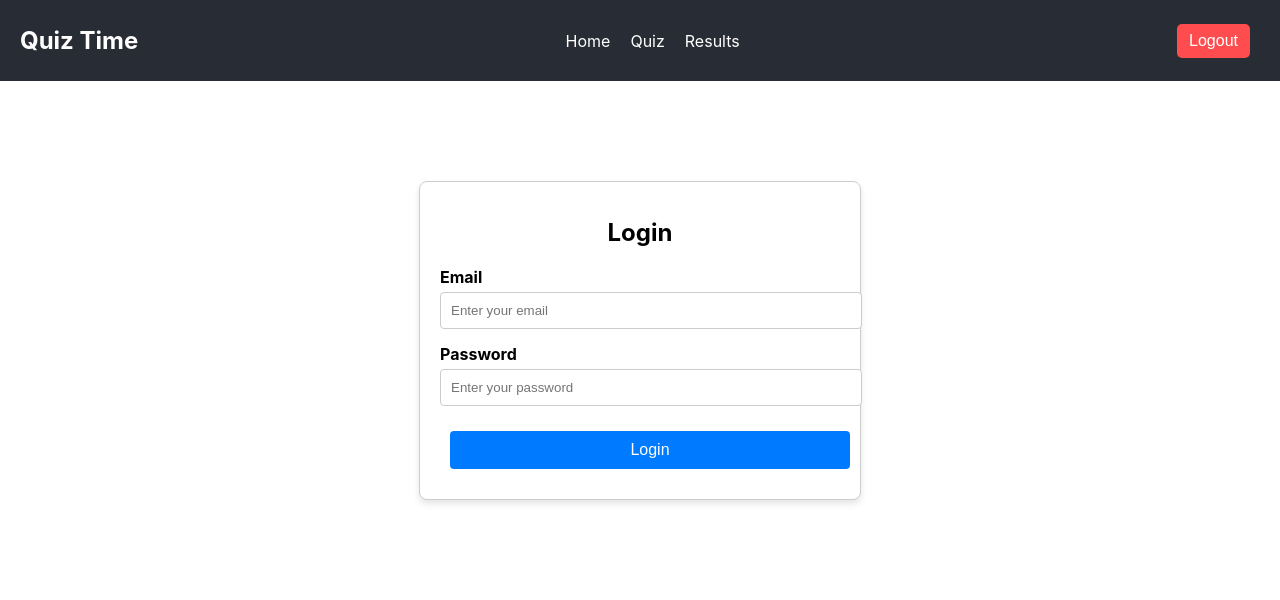
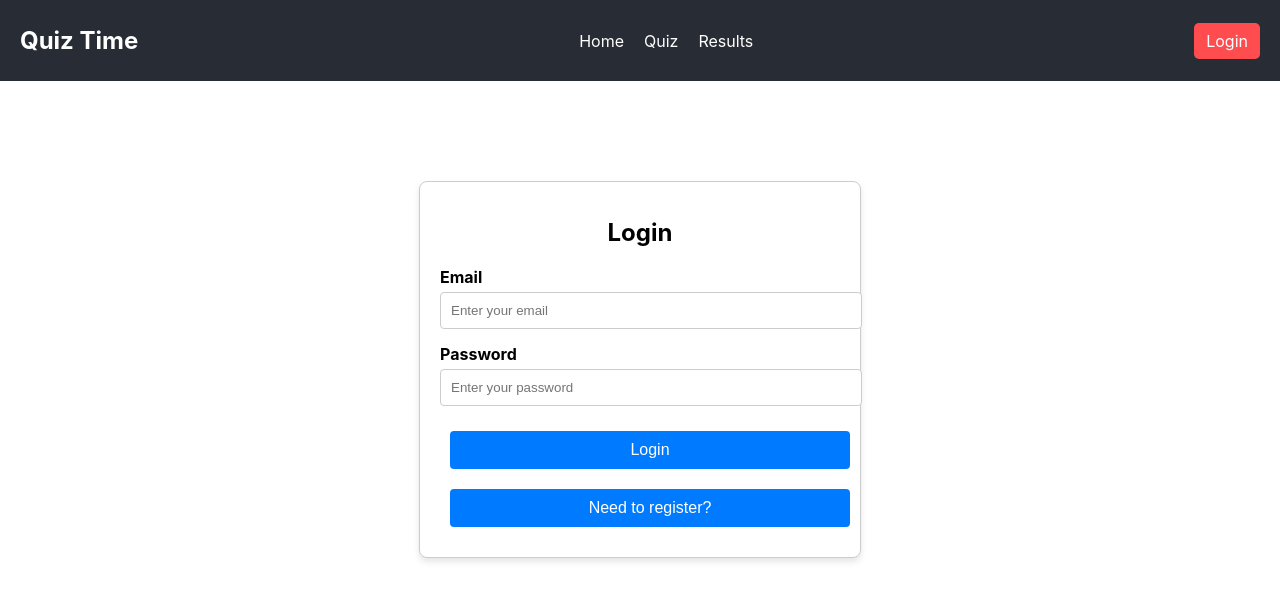
Before and after one commit to zubayer16/quiz-time, a React (Create React App) app in the folder my-simple-react-app/: page /login in a window 1280 px wide. Shown: the top 600 px of the page. Built offline with nearby package versions, Linux system fonts and the light colour scheme.

Commit message:
login and registration

```diff
--- a/my-simple-react-app/src/App.js
+++ b/my-simple-react-app/src/App.js
@@ -1,10 +1,10 @@
 import React from 'react';
-import { BrowserRouter as Router, Routes, Route } from 'react-router-dom';
+import { BrowserRouter as Router, Routes, Route, Navigate } from 'react-router-dom';
 import Header from './components/Header';
 import Home from './pages/Home';
-import Login from './pages/Login'; // New login page
+import Login from './pages/Login';
 import Quiz from './pages/Quiz';
-import QuizCategory from './pages/QuizCategory'; // Handles dynamic quiz categories
+import QuizCategory from './pages/QuizCategory';
 import Results from './pages/Results';
 import TimedQuizzes from './pages/features/TimedQuizzes';
 import MultipleDifficulty from './pages/features/MultipleDifficulty';
@@ -12,96 +12,36 @@ import Leaderboards from './pages/features/Leaderboards';
 import UserProgress from './pages/features/UserProgress';
 import Multiplayer from './pages/features/Multiplayer';
 import Recommendations from './pages/features/Recommendations';
-import ProtectedRoute from './components/ProtectedRoute'; // For protected routes
-import categories from './utils/categories'; // Assumes this is properly structured
+import ProtectedRoute from './components/ProtectedRoute';
+import categories from './utils/categories';
 
 function App() {
+    const isAuthenticated = localStorage.getItem('isAuthenticated');
+
     return (
         <Router>
             <Header />
             <Routes>
                 {/* Public Routes */}
                 <Route path="/login" element={<Login />} />
-                <Route path="/" element={<Home />} />
+                <Route path="/" element={isAuthenticated ? <Home /> : <Navigate to="/login" replace />} />
 
                 {/* Protected Routes */}
-                <Route
-                    path="/quiz"
-                    element={
-                        <ProtectedRoute>
-                            <Quiz />
-                        </ProtectedRoute>
-                    }
-                />
-                {categories &&
-                    categories.map((category, index) => (
-                        <Route
-                            key={index}
-                            path={category.path}
-                            element={
-                                <ProtectedRoute>
-                                    <QuizCategory category={category.name} />
-                                </ProtectedRoute>
-                            }
-                        />
-                    ))}
-
-                <Route
-                    path="/results"
-                    element={
-                        <ProtectedRoute>
-                            <Results />
-                        </ProtectedRoute>
-                    }
-                />
-                <Route
-                    path="/timed-quizzes"
-                    element={
-                        <ProtectedRoute>
-                            <TimedQuizzes />
-                        </ProtectedRoute>
-                    }
-                />
-                <Route
-                    path="/select-difficulty"
-                    element={
-                        <ProtectedRoute>
-                            <MultipleDifficulty />
-                        </ProtectedRoute>
-                    }
-                />
-                <Route
-                    path="/leaderboards"
-                    element={
-                        <ProtectedRoute>
-                            <Leaderboards />
-                        </ProtectedRoute>
-                    }
-                />
-                <Route
-                    path="/track-progress"
-                    element={
-                        <ProtectedRoute>
-                            <UserProgress />
-                        </ProtectedRoute>
-                    }
-                />
-                <Route
-                    path="/multiplayer"
-                    element={
-                        <ProtectedRoute>
-                            <Multiplayer />
-                        </ProtectedRoute>
-                    }
-                />
-                <Route
-                    path="/recommendations"
-                    element={
-                        <ProtectedRoute>
-                            <Recommendations />
-                        </ProtectedRoute>
-                    }
-                />
+                <Route path="/quiz" element={<ProtectedRoute><Quiz /></ProtectedRoute>} />
+                {categories && categories.map((category, index) => (
+                    <Route
+                        key={index}
+                        path={category.path}
+                        element={<ProtectedRoute><QuizCategory category={category.name} /></ProtectedRoute>}
+                    />
+                ))}
+                <Route path="/results" element={<ProtectedRoute><Results /></ProtectedRoute>} />
+                <Route path="/timed-quizzes" element={<ProtectedRoute><TimedQuizzes /></ProtectedRoute>} />
+                <Route path="/select-difficulty" element={<ProtectedRoute><MultipleDifficulty /></ProtectedRoute>} />
+                <Route path="/leaderboards" element={<ProtectedRoute><Leaderboards /></ProtectedRoute>} />
+                <Route path="/track-progress" element={<ProtectedRoute><UserProgress /></ProtectedRoute>} />
+                <Route path="/multiplayer" element={<ProtectedRoute><Multiplayer /></ProtectedRoute>} />
+                <Route path="/recommendations" element={<ProtectedRoute><Recommendations /></ProtectedRoute>} />
             </Routes>
         </Router>
     );
--- a/my-simple-react-app/src/components/Header.js
+++ b/my-simple-react-app/src/components/Header.js
@@ -3,6 +3,7 @@ import { Link, useNavigate } from 'react-router-dom';
 
 function Header() {
     const navigate = useNavigate();
+    const isAuthenticated = localStorage.getItem('isAuthenticated');  // Check if user is authenticated
 
     const handleLogout = () => {
         if (window.confirm('Are you sure you want to log out?')) {
@@ -27,9 +28,11 @@ function Header() {
                     </li>
                 </ul>
             </nav>
-            <button style={styles.logoutButton} onClick={handleLogout}>
-                Logout
-            </button>
+            {isAuthenticated ? (
+                <button style={styles.logoutButton} onClick={handleLogout}>Logout</button>
+            ) : (
+                <Link to="/login" style={{...styles.logoutButton, textDecoration: 'none'}}>Login</Link>
+            )}
         </header>
     );
 }
@@ -73,6 +76,7 @@ const styles = {
         borderRadius: '5px',
         cursor: 'pointer',
         transition: 'background-color 0.3s ease',
+        textDecoration: 'none'
     },
     logoutButtonHover: {
         backgroundColor: '#e60000',
--- a/my-simple-react-app/src/pages/Login.js
+++ b/my-simple-react-app/src/pages/Login.js
@@ -1,30 +1,52 @@
 import React, { useState } from 'react';
 import { useNavigate } from 'react-router-dom';
-import './Login.css'; // Create a CSS file for styling
+import './Login.css'; // Ensure your styles accommodate both forms
 
 function Login() {
+    const [isLoginView, setIsLoginView] = useState(true); // Toggle between login and registration
     const [email, setEmail] = useState('');
     const [password, setPassword] = useState('');
+    const [username, setUsername] = useState(''); // Needed for registration
     const [error, setError] = useState('');
     const navigate = useNavigate();
 
-    const handleSubmit = (e) => {
+    const handleLogin = async (e) => {
         e.preventDefault();
-
-        // Mock authentication logic
+        setError('');
+        // Mock login logic
         if (email === 'user@example.com' && password === 'password123') {
-            // Save login state (e.g., in localStorage)
-            localStorage.setItem('isAuthenticated', true);
+            localStorage.setItem('isAuthenticated', 'true');
             navigate('/'); // Redirect to home page after login
         } else {
             setError('Invalid email or password');
         }
     };
 
+    const handleRegister = async (e) => {
+        e.preventDefault();
+        setError('');
+        // Mock registration logic
+        console.log('Register with:', { username, email, password });
+        // Here you would typically connect to your backend to register the user
+        navigate('/'); // Optionally navigate after registration
+    };
+
     return (
         <div className="login-container">
-            <h1>Login</h1>
-            <form onSubmit={handleSubmit}>
+            <h1>{isLoginView ? 'Login' : 'Register'}</h1>
+            <form onSubmit={isLoginView ? handleLogin : handleRegister}>
+                {!isLoginView && (
+                    <div>
+                        <label>Username</label>
+                        <input
+                            type="text"
+                            value={username}
+                            onChange={(e) => setUsername(e.target.value)}
+                            placeholder="Enter your username"
+                            required
+                        />
+                    </div>
+                )}
                 <label>Email</label>
                 <input
                     type="email"
@@ -42,7 +64,10 @@ function Login() {
                     required
                 />
                 {error && <p className="error">{error}</p>}
-                <button type="submit">Login</button>
+                <button type="submit">{isLoginView ? 'Login' : 'Register'}</button>
+                <button type="button" onClick={() => setIsLoginView(!isLoginView)}>
+                    {isLoginView ? 'Need to register?' : 'Have an account? Login'}
+                </button>
             </form>
         </div>
     );
```
Also changed, not shown: my-simple-react-app/package.json (+9 -1 lines), 1 other file (tests, documents, lock files or other folders).
